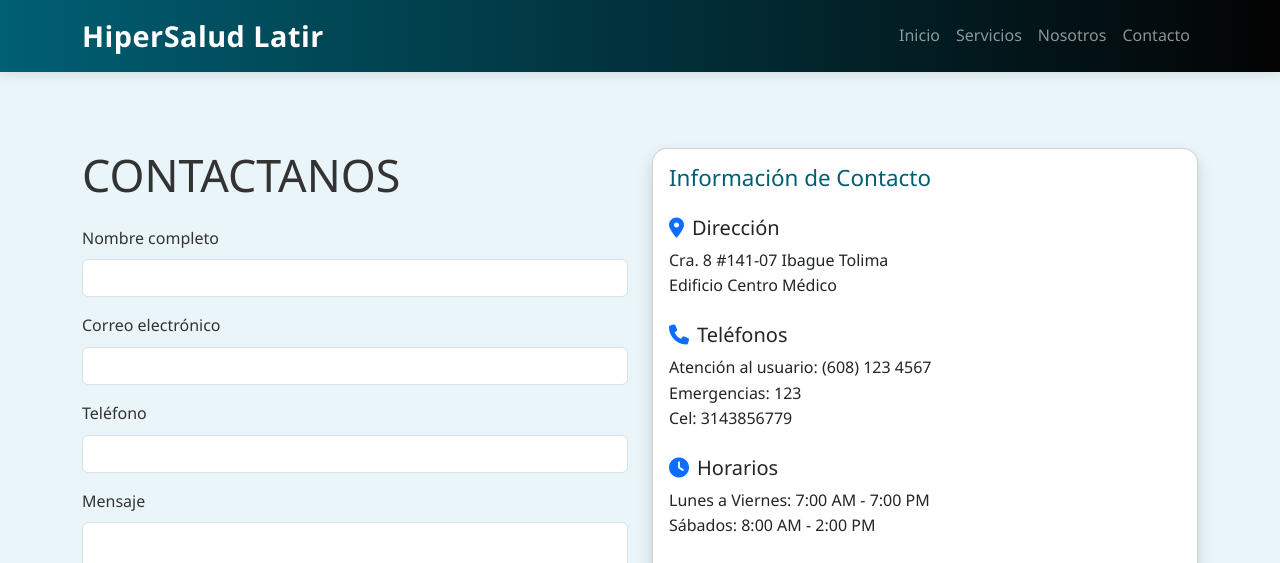
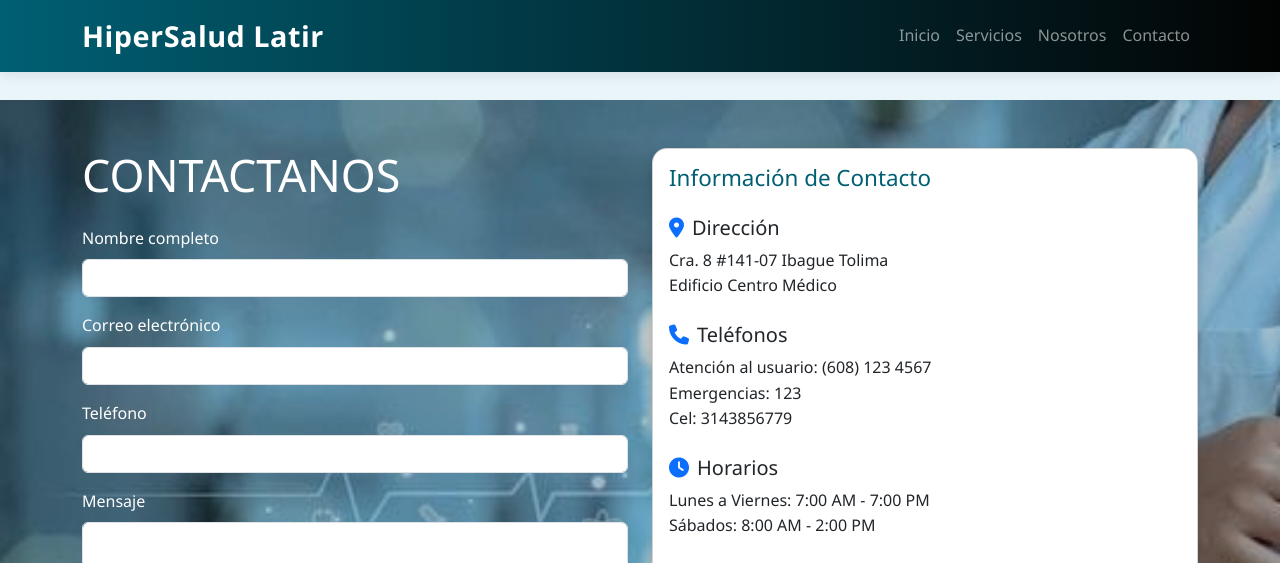
Before and after one commit to RACIEL81/HiperSalud, a Flask app: page /contacto in a window 1280 px wide. Shown: the top 563 px of the page. Run offline with Flask 3, Linux system fonts and the light colour scheme; grey boxes are pictures that could not be loaded.

Commit message:
Update contacto.html
Signed-off-by: RACIEL81 <98654451+RACIEL81@users.noreply.github.com>

```diff
--- a/templates/contacto.html
+++ b/templates/contacto.html
@@ -1,7 +1,18 @@
 {% extends "base.html" %}
 
 {% block contenido %}
-<section class="contacto py-5">
+<style>
+    .fondo-contacto {
+        background-image: linear-gradient(rgba(0, 0, 0, 0.2), rgba(0, 0, 0, 0.2)),
+        url('/static/img/m.jpeg');
+        background-size: cover;S
+        background-position: center;
+        background-repeat: no-repeat;
+        color: white; /* Asegura que el texto sea legible */
+    }
+</style>
+
+<section class="contacto py-5 fondo-contacto">
     <div class="container">
         <div class="row">
             <div class="col-md-6">
```
